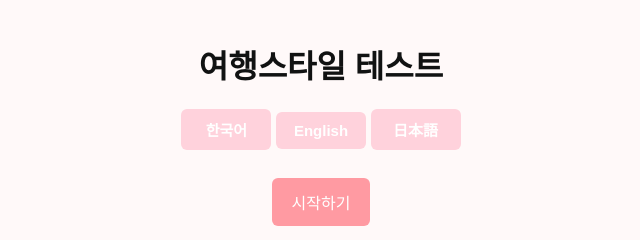
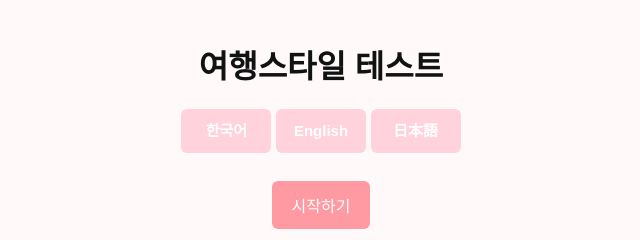
Before and after one commit to parkgeonil/mbti-travel-test, a plain HTML site: page index.html in a window 1280 px wide. Shown: the full height of the page, 319-959 px from the left. Drawn offline with Linux system fonts and the light colour scheme.

Commit message:
Update style.css

```diff
--- a/style.css
+++ b/style.css
@@ -190,11 +190,18 @@ button:hover {
   font-weight: 600;
   padding: 10px 18px;
   cursor: pointer;
-  transition: background-color 0.2s, color 0.2s;
   min-width: 90px;
   max-width: 120px;
   margin: 0;
   outline: none;
+  line-height: 1.6;
+  height: 44px;
+  box-sizing: border-box;
+  font-family: 'Arial', 'Malgun Gothic', 'Apple SD Gothic Neo', 'Noto Sans JP', sans-serif;
+  display: inline-flex;
+  align-items: center;
+  justify-content: center;
+  transition: background-color 0.2s, color 0.2s;
 }
 
 #lang-selector button:hover,
```
